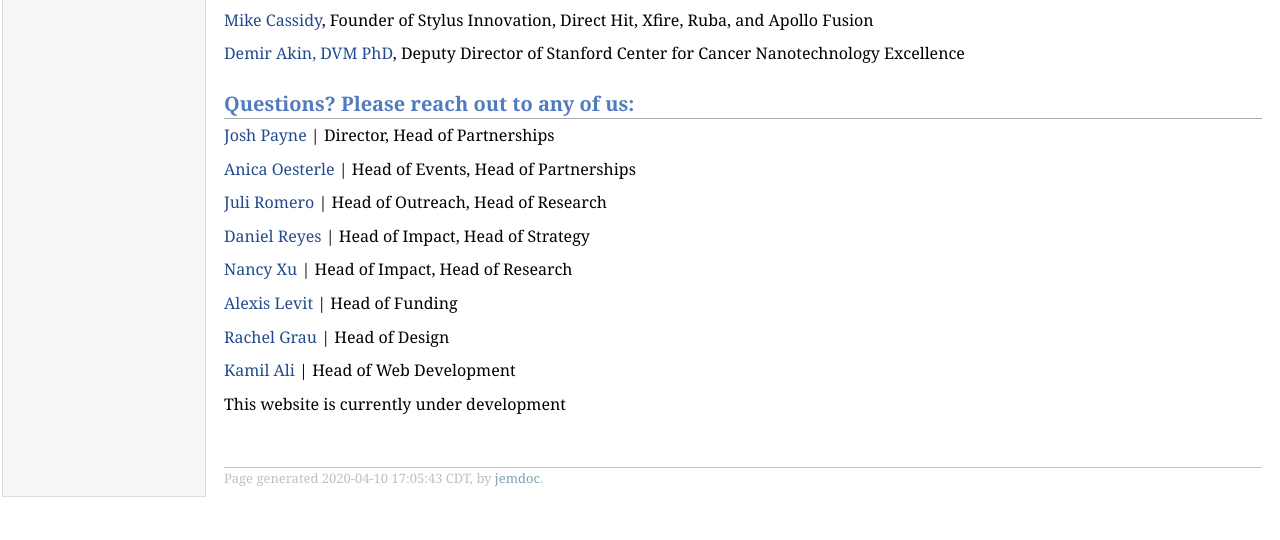
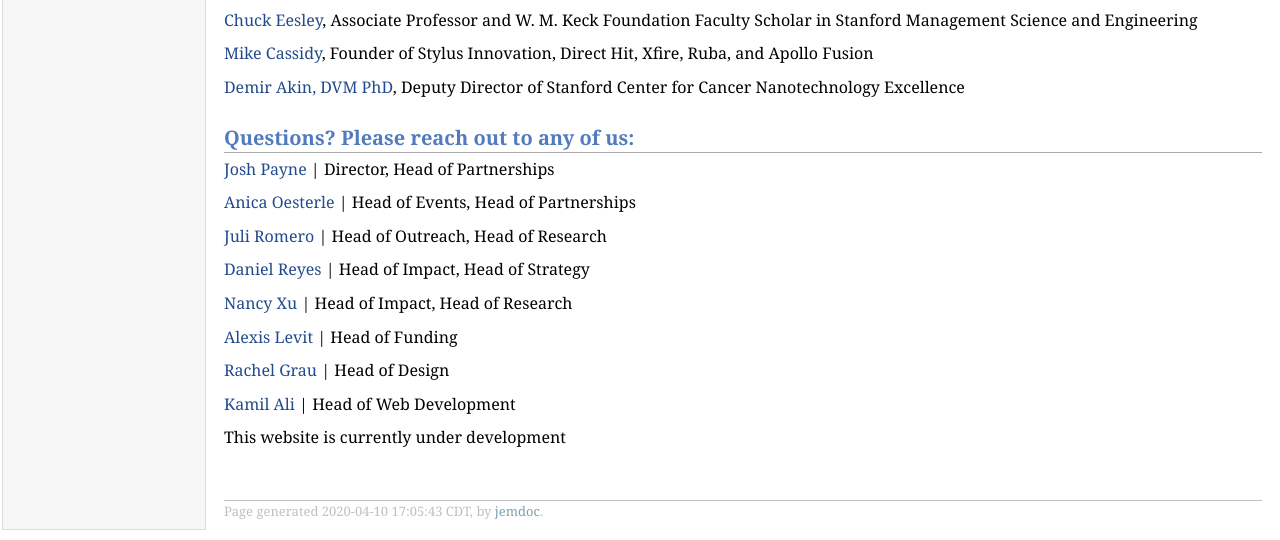
Before and after one commit to Josh-Payne/covid-19-response-innovation-lab, a plain HTML site: page index.html in a window 1280 px wide. Shown: the part 1209-1749 px from the top of the page. Before the commit the page ends 1716 px from the top, so only its background shows below. Drawn offline with Linux system fonts and the light colour scheme.

Commit message:
proj fix

```diff
--- a/index.html
+++ b/index.html
@@ -52,6 +52,7 @@
 <p><iframe width="280" height="158" src="https://www.youtube.com/embed/4gQx6ymfU1s" frameborder="0" allow="accelerometer; autoplay; encrypted-media; gyroscope; picture-in-picture" allowfullscreen></iframe><iframe width="280" height="158" src="https://www.youtube.com/embed/bTMjnUoaxpQ" frameborder="0" allow="accelerometer; autoplay; encrypted-media; gyroscope; picture-in-picture" allowfullscreen></iframe><iframe width="280" height="158" src="https://www.youtube.com/embed/H5zN2A6yxbg" frameborder="0" allow="accelerometer; autoplay; encrypted-media; gyroscope; picture-in-picture" allowfullscreen></iframe><iframe width="280" height="158" src="https://www.youtube.com/embed/5vUAh1hX-CE" frameborder="0" allow="accelerometer; autoplay; encrypted-media; gyroscope; picture-in-picture" allowfullscreen></iframe><iframe width="280" height="158" src="https://www.youtube.com/embed/MQcdhvqHGLA" frameborder="0" allow="accelerometer; autoplay; encrypted-media; gyroscope; picture-in-picture" allowfullscreen></iframe> </p>
 <h2>Advisors</h2>
 <p><a href="https://profiles.stanford.edu/milana-boukhman">Milana Trounce, MD MBA</a>, Professor of Emergency Medicine and Director of Stanford BioSecurity</p>
+<p><a href="http://chuckeesley.com/">Chuck Eesley</a>, Associate Professor and W. M. Keck Foundation Faculty Scholar in Stanford Management Science and Engineering</p>
 <p><a href="http://mikecassidy.me/">Mike Cassidy</a>, Founder of Stylus Innovation, Direct Hit, Xfire, Ruba, and Apollo Fusion</p>
 <p><a href="https://profiles.stanford.edu/demir-akin">Demir Akin, DVM PhD</a>, Deputy Director of Stanford Center for Cancer Nanotechnology Excellence</p>
 <h2>Questions? Please reach out to any of us:</h2>
```
Also changed, not shown: 1 other file.
